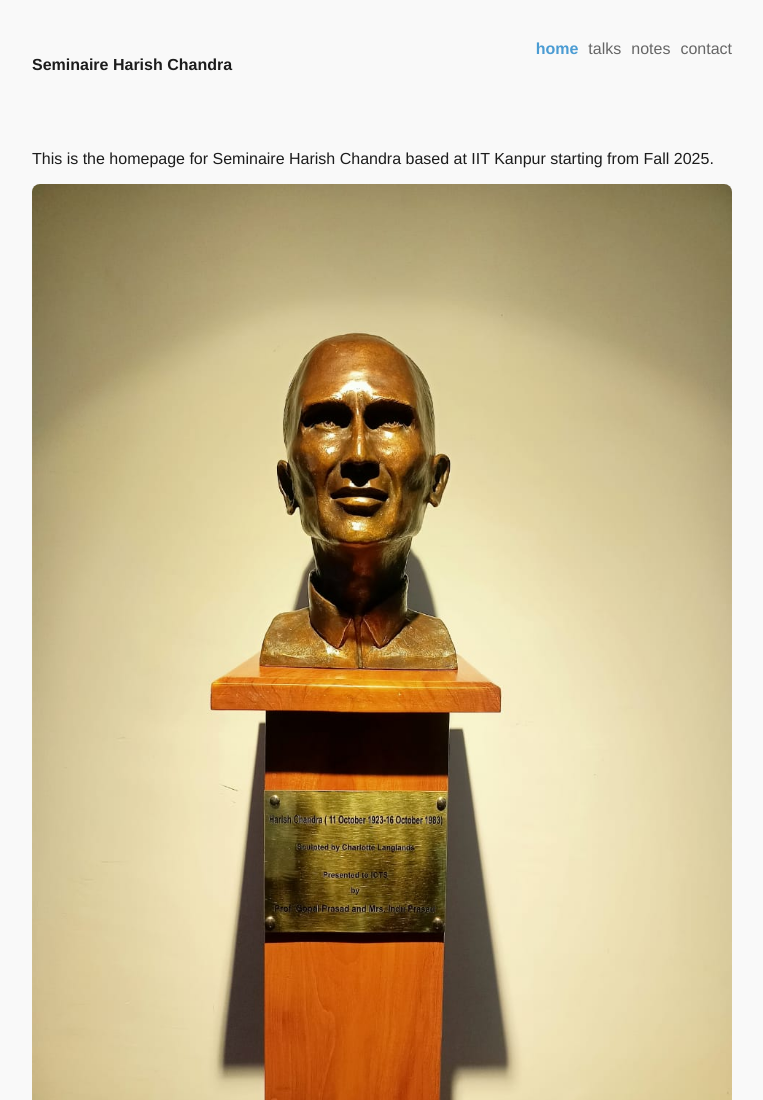
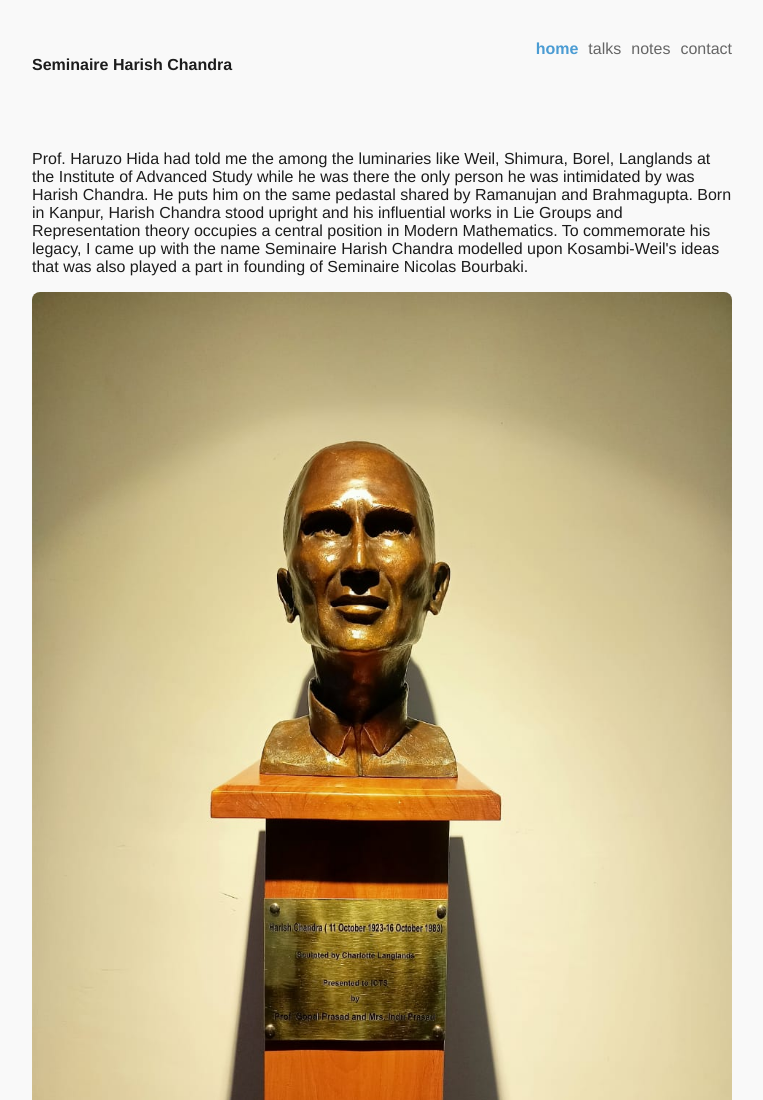
Before and after one commit to seminaireharishchandra/Seminaire-Harish-Chandra.github.io, a plain HTML site: page index.html in a window 1280 px wide. Shown: the top 1100 px of the page, without its empty margins (258-1021 px from the left). Drawn offline with nearby package versions, Linux system fonts and the light colour scheme.

Commit message:
Update index.html

```diff
--- a/index.html
+++ b/index.html
@@ -39,7 +39,7 @@
 
     <div class="content">
       <div id="home">
-          <p>This is the homepage for Seminaire Harish Chandra based at IIT Kanpur starting from Fall 2025. </p>
+          <p>Prof. Haruzo Hida had told me the among the luminaries like Weil, Shimura, Borel, Langlands at the Institute of Advanced Study while he was there the only person he was intimidated by was Harish Chandra. He puts him on the same pedastal shared by Ramanujan and Brahmagupta. Born in Kanpur, Harish Chandra stood upright and his influential works in Lie Groups and Representation theory occupies a central position in Modern Mathematics. To commemorate his legacy, I came up with the name Seminaire Harish Chandra modelled upon Kosambi-Weil's ideas that was also played a part in founding of Seminaire Nicolas Bourbaki. </p>
 
   <img src="bust.jpeg" alt="Bust of Harish-Chandra at Panini Library, ICTS Bangalore" style="max-width: 100%; height: auto; border-radius: 8px;">
 
```
